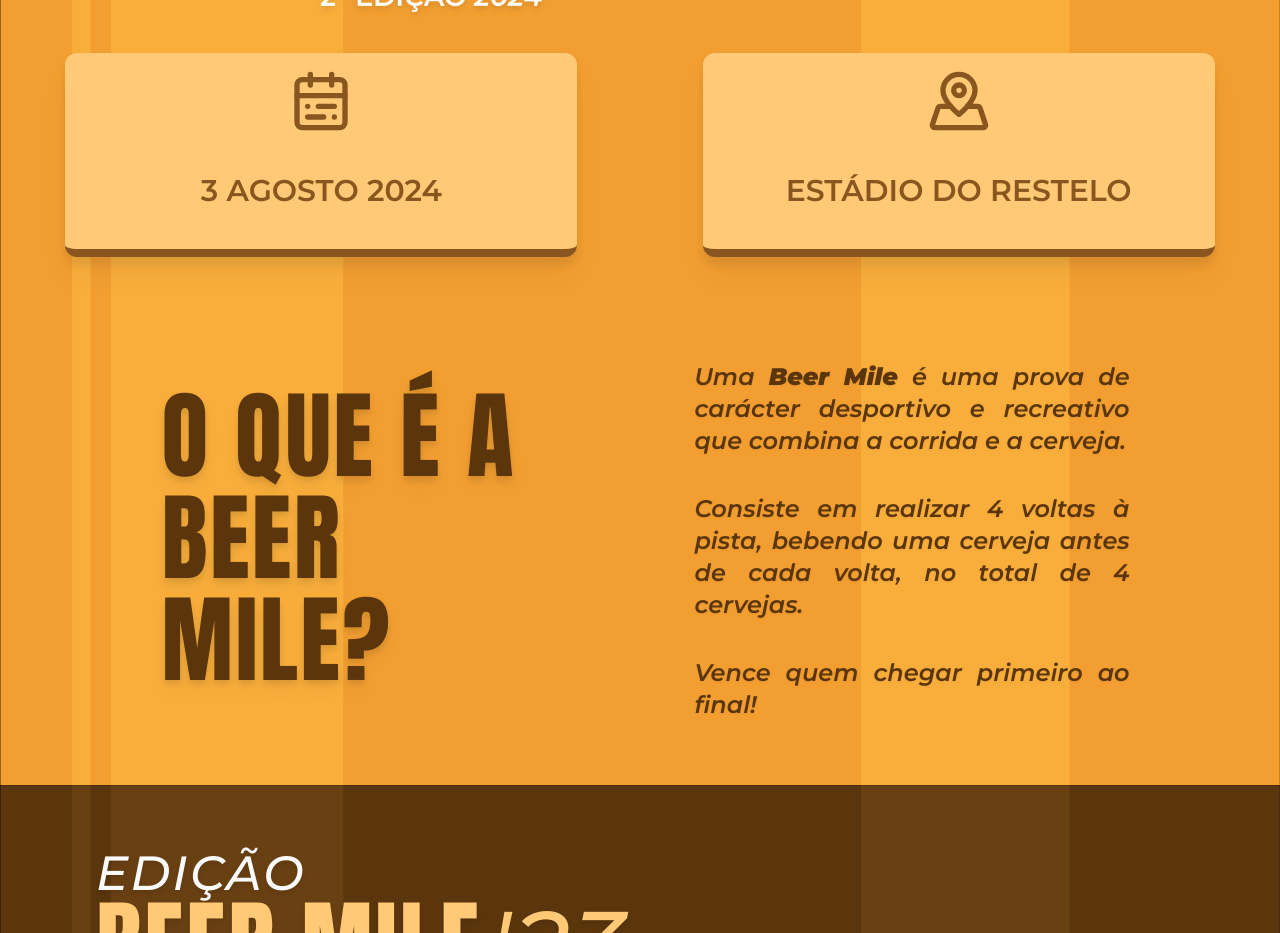
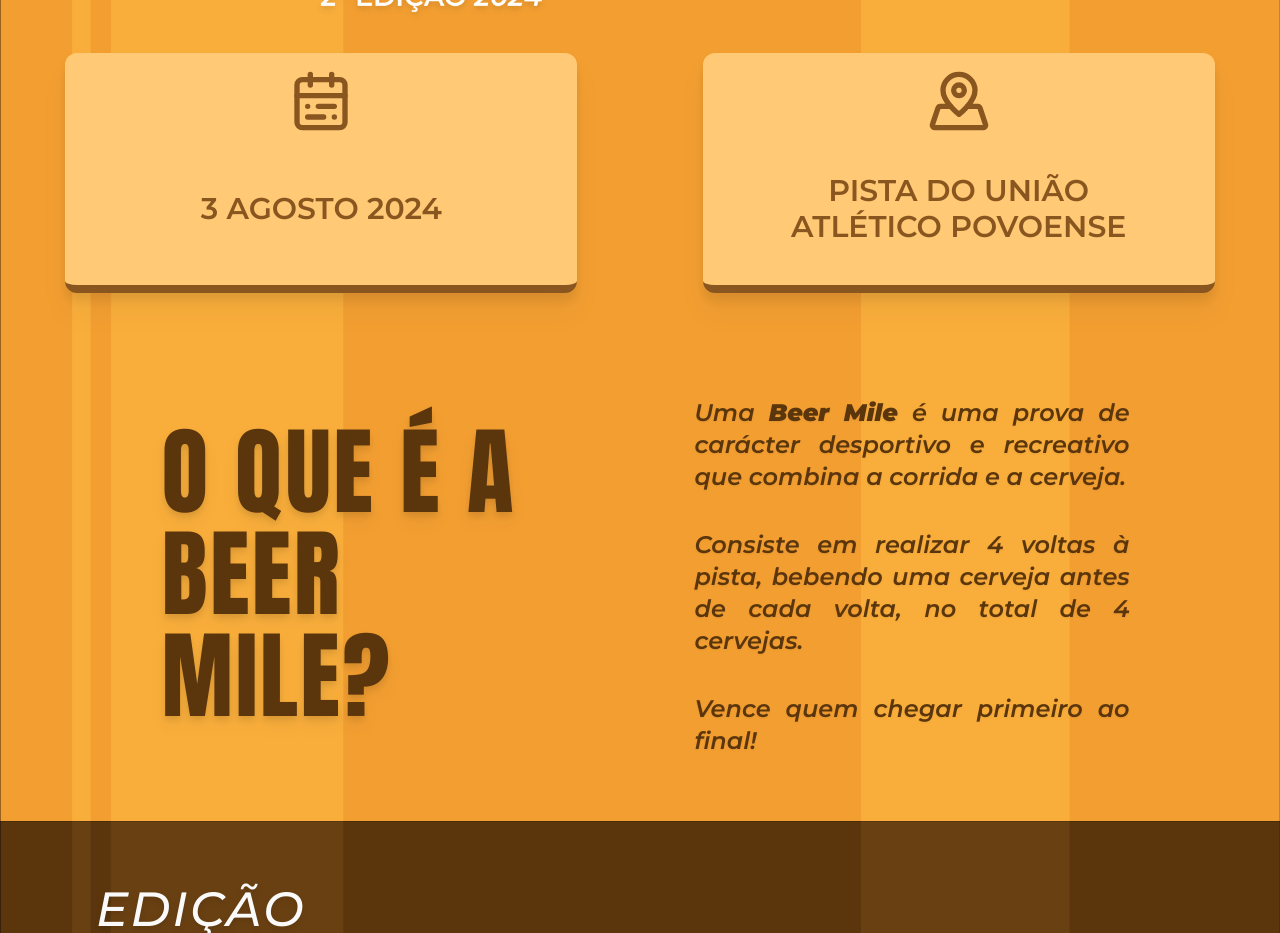
Before and after one commit to beermilelisboa/website, a Next.js app: page / in a window 1280 px wide. Shown: the part 800-1733 px from the top of the page. Built offline with nearby package versions, Linux system fonts and the light colour scheme; a web font is replaced by a local one.

Commit message:
new track

```diff
--- a/components/sections/BeerHeader.jsx
+++ b/components/sections/BeerHeader.jsx
@@ -24,7 +24,7 @@ export default function BeerHeader() {
             <Image src={banner} className='sm:w-[50%] w-[74%] drop-shadow-md' alt='banner' />
             <div className='flex lg:flex-row flex-col gap-5 mt-10 justify-evenly lg:w-full self-center'>
                 {infoCard(<CalendarRangeIcon className='w-10 h-10 lg:w-16 lg:h-16  hover:stroke-light-yellow ' />, "3 AGOSTO 2024")}
-                {infoCard(<MapPinnedIcon className='w-10 h-10 lg:w-16 lg:h-16  hover:stroke-light-yellow' />, 'ESTÁDIO DO RESTELO', () => { window.open('https://maps.app.goo.gl/hT9vGJ2bMqULB5gm6', '_blank') })}
+                {infoCard(<MapPinnedIcon className='w-10 h-10 lg:w-16 lg:h-16  hover:stroke-light-yellow' />, 'PISTA DO UNIÃO ATLÉTICO POVOENSE', () => { window.open('https://maps.app.goo.gl/coZR5idUfXRxKRKW8', '_blank') })}
             </div>
         </section>
     )
```
